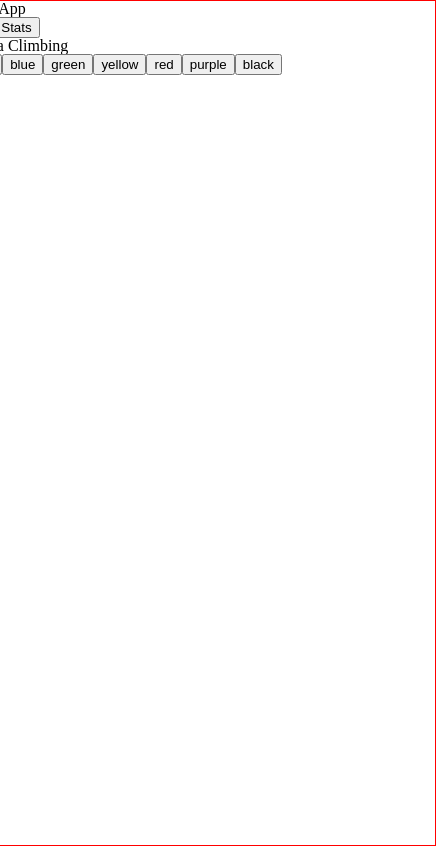
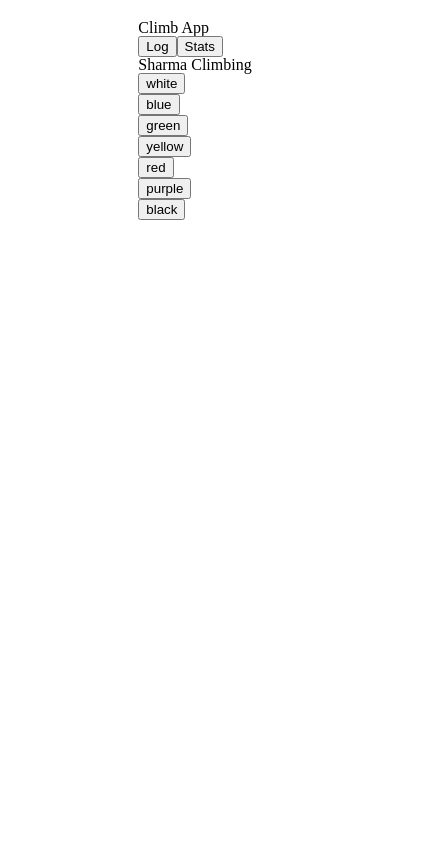
Before and after one commit to chrisdrifte/climbapp, a website built with webpack: page dist/index.html in a window 390 px wide. Shown: the whole page, 436 px wide, since content can reach past the window. Built offline with nearby package versions, Linux system fonts and the light colour scheme.

Commit message:
Improve mobile styles

```diff
--- a/src/components/GradeButton.js
+++ b/src/components/GradeButton.js
@@ -1,8 +1,12 @@
 export const GradeButton = ({ text, onClick }) => {
+  const wrapper = document.createElement("div");
+  wrapper.classList.add("button");
+
   const button = document.createElement("button");
-  button.classList.add("button");
   button.innerText = text;
   button.addEventListener("click", onClick);
 
-  return button;
+  wrapper.append(button);
+
+  return wrapper;
 };
--- a/src/css/index.css
+++ b/src/css/index.css
@@ -11,7 +11,5 @@ body {
 }
 
 .app {
-  width: 480px;
-  height: 100%;
-  border: 1px solid red;
+  padding: 20px;
 }
```
Also changed, not shown: dist/index.html.
